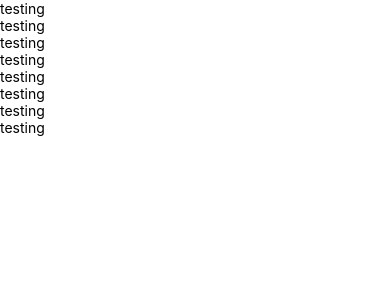
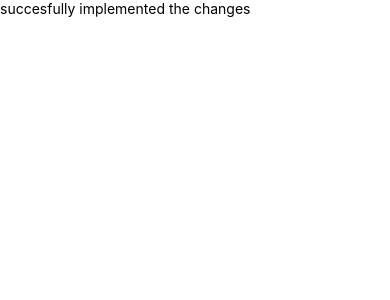
Before and after one commit to SBalanagaraj/testing, a React Native app: screen / in a window 390 px wide. Shown: the top 300 px of the page. Built offline with nearby package versions, Linux system fonts and the light colour scheme.

Commit message:
Update App.js

```diff
--- a/App.js
+++ b/App.js
@@ -17,14 +17,8 @@
   return (
     <NavigationContainer>
       {/* <AuthStack /> */}
-      <Text>testing</Text>
-      <Text>testing</Text>
-      <Text>testing</Text>
-      <Text>testing</Text>
-      <Text>testing</Text>
-      <Text>testing</Text>
-      <Text>testing</Text>
-      <Text>testing</Text>
+
+      <Text>succesfully implemented the changes</Text>
     </NavigationContainer>
   );
 };
```
